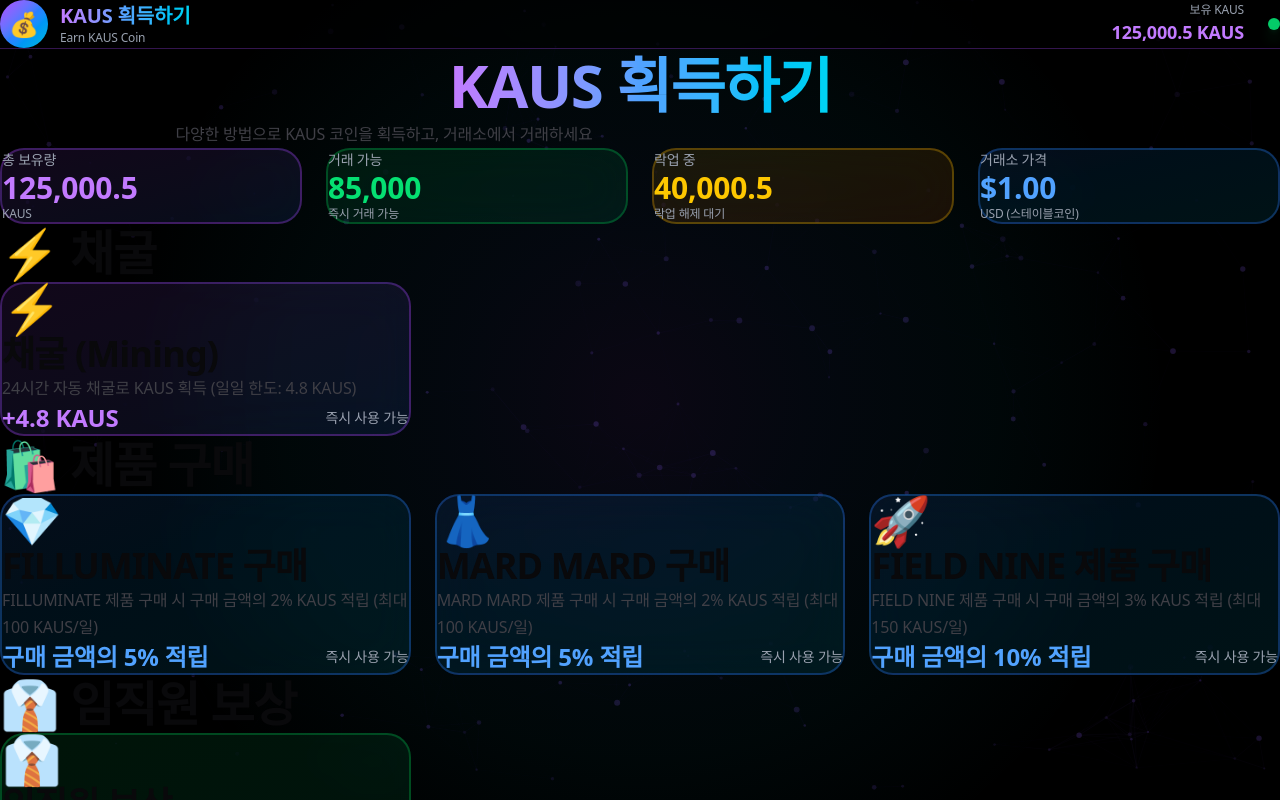
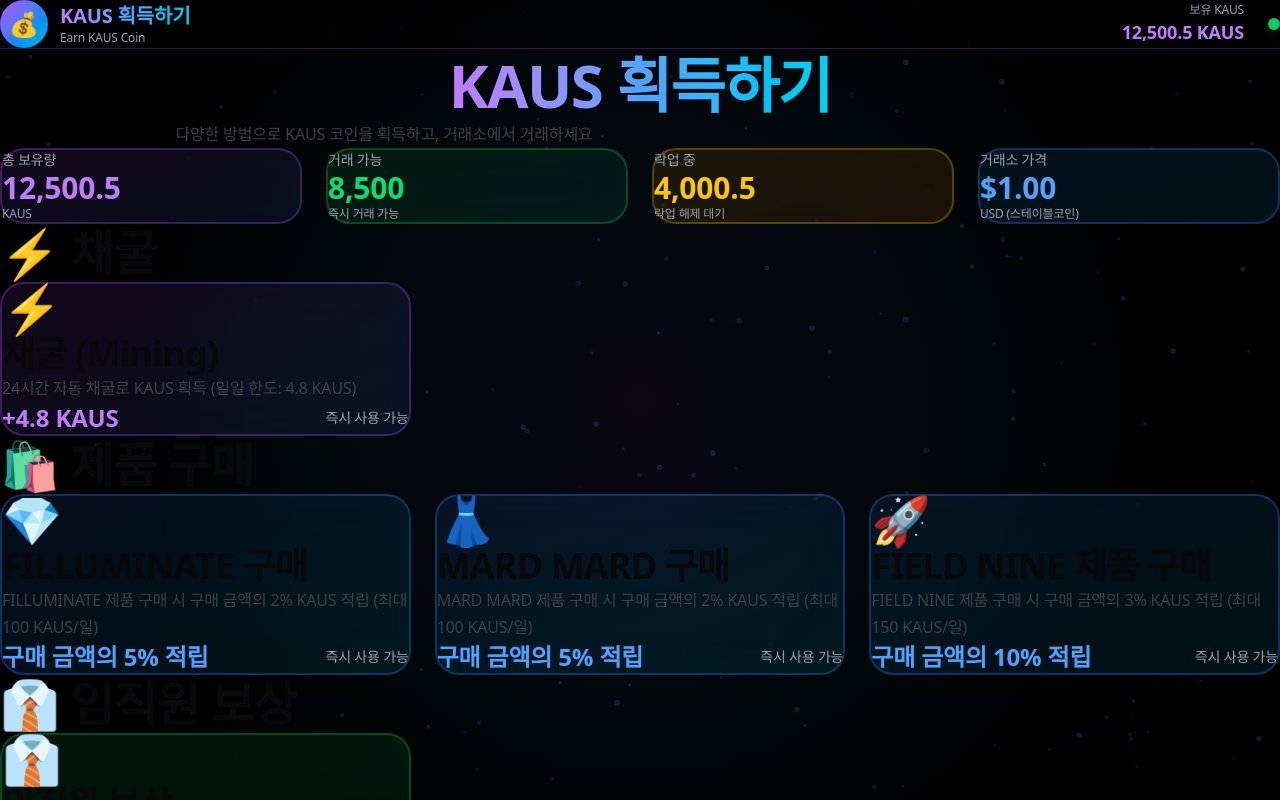
Before and after one commit to kongks5798-coder/coin-center, a Next.js app: page /earn-kaus in a window 1280 px wide. Shown: the top 800 px of the page. Built offline with nearby package versions, Linux system fonts and the light colour scheme.

Commit message:
fix: KAUS 蹂댁쑀???섏튂 議곗젙

```diff
--- a/src/app/earn-kaus/page.tsx
+++ b/src/app/earn-kaus/page.tsx
@@ -19,9 +19,9 @@ interface EarningMethod {
 // 사용자 KAUS 보유량
 const useKausBalance = () => {
     const [balance, setBalance] = useState({
-        total: 125000.5,
-        available: 85000.0, // 거래 가능
-        locked: 40000.5, // 락업 중
+        total: 12500.5, // 더 현실적인 수치로 조정 (1/10로 감소)
+        available: 8500.0, // 거래 가능
+        locked: 4000.5, // 락업 중
         pending: 0, // 대기 중
     });
 
```
